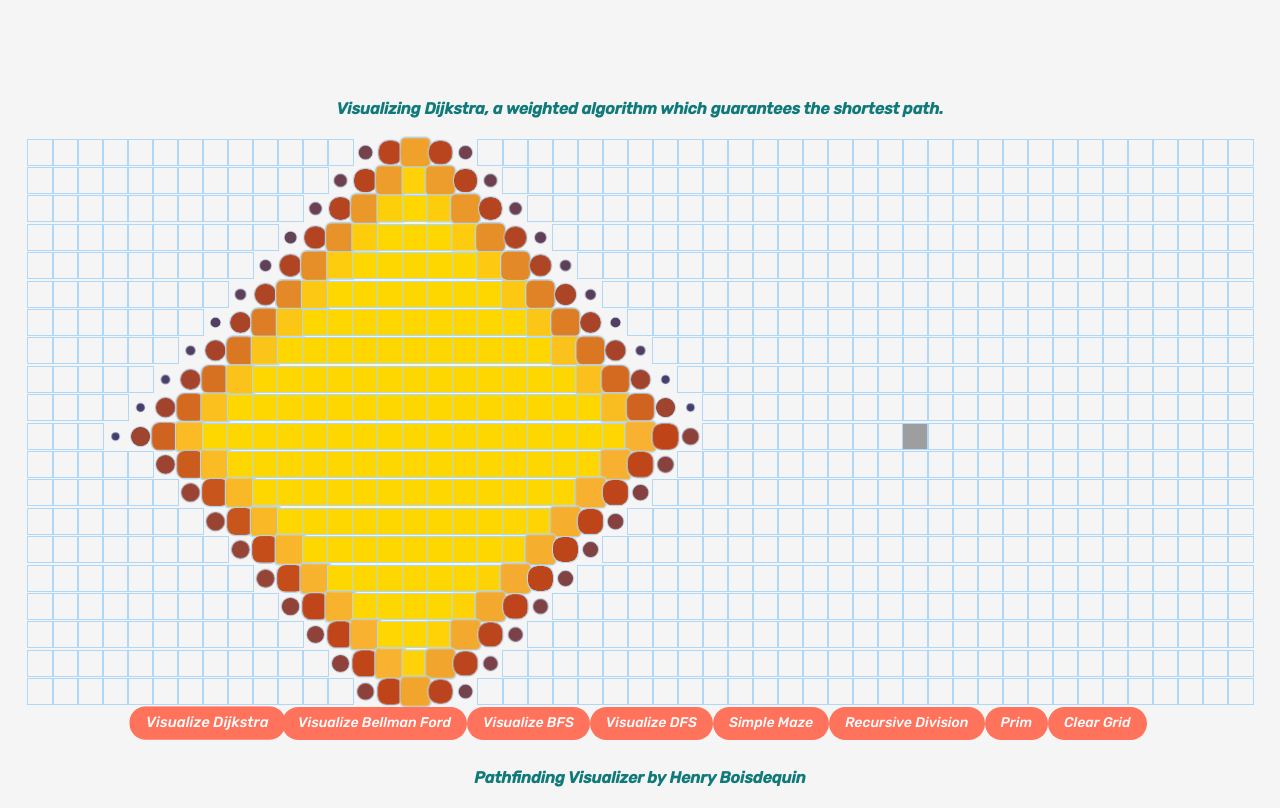
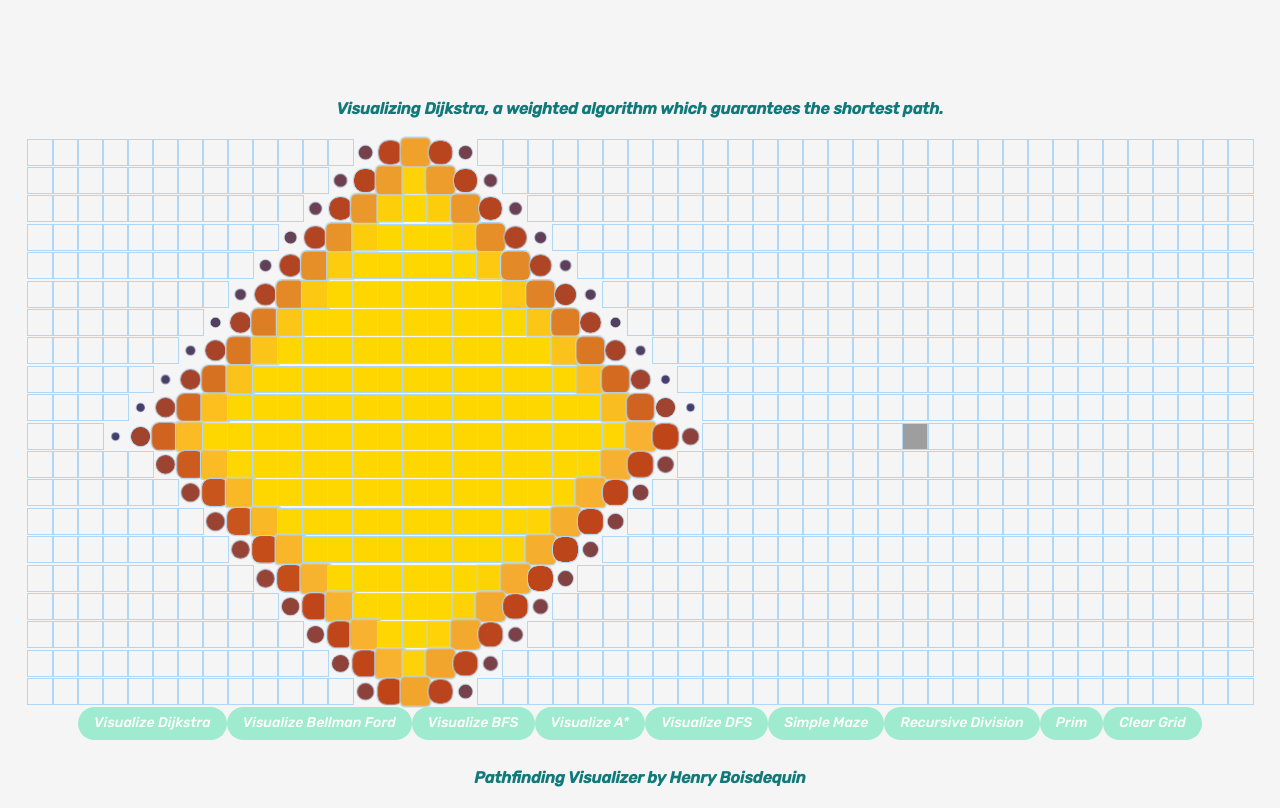
Before and after one commit to henryboisdequin/Pathfinding-Visualiser, a React (Create React App) app: page / in a window 1280 px wide. Both pictures are taken after a click on the button "Visualize Dijkstra". Built offline with nearby package versions, Linux system fonts and the light colour scheme; grey boxes are pictures that could not be loaded; the HTML template or start-up script is replaced by a standard one.

Commit message:
added disability of buttons

```diff
--- /dev/null
+++ b/src/algorithms/aStar.js
@@ -0,0 +1,41 @@
+export function aStar(grid, startNode, finishNode) {
+  const unvisitedNodes = [];
+  const visitedNodesInOrder = [];
+  startNode.isVisited = true;
+  startNode.previousNode = null;
+  unvisitedNodes.push(startNode);
+  visitedNodesInOrder.push(startNode);
+  while (unvisitedNodes.length) {
+    let currentNode = unvisitedNodes.pop();
+    if (currentNode.isWall) continue;
+    if (currentNode === finishNode) return visitedNodesInOrder;
+    currentNode.isVisited = true;
+    visitedNodesInOrder.push(currentNode);
+    let neighbors = getUnvisitedNeighbors(currentNode, grid);
+
+    for (const neighbor of neighbors) {
+      neighbor.previousNode = currentNode;
+      unvisitedNodes.push(neighbor);
+    }
+  }
+  return visitedNodesInOrder;
+}
+
+function getUnvisitedNeighbors(node, grid) {
+  const neighbors = [];
+  const { col, row } = node;
+  if (row > 0) neighbors.push(grid[row - 1][col]);
+  if (row < grid.length - 1) neighbors.push(grid[row + 1][col]);
+  if (col > 0) neighbors.push(grid[row][col - 1]);
+  if (col < grid[0].length - 1) neighbors.push(grid[row][col + 1]);
+  return neighbors.filter((neighbor) => !neighbor.isVisited);
+}
+
+function heuristic(currentNode, finishNode) {
+  // Euclidean Distance
+  const { row, col } = currentNode;
+  const xCoords = Math.pow(finishNode.col - col, 2);
+  const yCoords = Math.pow(finishNode.row - row, 2);
+
+  return Math.sqrt(xCoords + yCoords);
+}
--- a/src/components/Pathfinder/Pathfinding.jsx
+++ b/src/components/Pathfinder/Pathfinding.jsx
@@ -5,6 +5,7 @@ import { dijkstra } from "../../algorithms/dijkstra";
 import { bellmanFord } from "../../algorithms/bellmanFord";
 import { bfs } from "../../algorithms/bfs";
 import { dfs } from "../../algorithms/dfs";
+import { aStar } from "../../algorithms/aStar";
 import "./Pathfinding.css";
 import { simpleMaze } from "../../mazeGeneration/simpleMaze";
 import { recursiveDivision } from "../../mazeGeneration/recursiveDivision";
@@ -248,6 +249,23 @@ export default class PathfindingVisualiser extends React.Component {
     }, 10000);
   }
 
+  visualizeAStar() {
+    this.setState({
+      message:
+        "Visualizing A*, a weighted algorithm which guarantees the shortest path.",
+    });
+    const { grid, start, end } = this.state;
+    this.setState({ visualizing: true });
+    const startNode = grid[start[0]][start[1]];
+    const finishNode = grid[end[0]][end[1]];
+    const visitedNodesInOrder = aStar(grid, startNode, finishNode);
+    const nodesInShortestPathOrder = getNodesInShortestPathOrder(finishNode);
+    this.animateAlgorithm(visitedNodesInOrder, nodesInShortestPathOrder);
+    setTimeout(() => {
+      this.setState({ visualizing: false });
+    }, 10000);
+  }
+
   visualizeSimpleMaze() {
     const { grid, start, end } = this.state;
     this.unvisitNodes(true, start, end);
@@ -269,8 +287,8 @@ export default class PathfindingVisualiser extends React.Component {
   }
 
   render() {
-    const { grid, mouseIsPressed, message } = this.state;
-    // if (!visualizing) {
+    const { grid, mouseIsPressed, message, visualizing } = this.state;
+    if (!visualizing) {
       return (
         <>
           {/* <h1 className="title">Pathfinding Visualizer</h1> */}
@@ -289,7 +307,9 @@ export default class PathfindingVisualiser extends React.Component {
                         isStart={isStart}
                         isWall={isWall}
                         mouseIsPressed={mouseIsPressed}
-                      onMouseDown={(row, col) => this.handleMouseDown(row, col)}
+                        onMouseDown={(row, col) =>
+                          this.handleMouseDown(row, col)
+                        }
                         onMouseEnter={(row, col) =>
                           this.handleMouseEnter(row, col)
                         }
@@ -318,6 +338,12 @@ export default class PathfindingVisualiser extends React.Component {
               className="button f6 grow no-underline br-pill ph3 pv2 mb2 dib white bg-light-red button-font"
             >
               Visualize BFS
+            </button>
+            <button
+              onClick={() => this.visualizeAStar()}
+              className="button f6 grow no-underline br-pill ph3 pv2 mb2 dib white bg-light-red button-font"
+            >
+              Visualize A*
             </button>
             <button
               onClick={() => this.visualizeDFS()}
@@ -361,5 +387,105 @@ export default class PathfindingVisualiser extends React.Component {
           </h4>
         </>
       );
+    } else {
+      return (
+        <>
+          {/* <h1 className="title">Pathfinding Visualizer</h1> */}
+          <div className="grid">
+            <h4>{message}</h4>
+            {grid.map((row, rowIdx) => {
+              return (
+                <div key={rowIdx}>
+                  {row.map((node, nodeIdx) => {
+                    const { row, col, isFinish, isStart, isWall } = node;
+                    return (
+                      <Node
+                        key={nodeIdx}
+                        col={col}
+                        isFinish={isFinish}
+                        isStart={isStart}
+                        isWall={isWall}
+                        mouseIsPressed={mouseIsPressed}
+                        onMouseDown={(row, col) =>
+                          this.handleMouseDown(row, col)
+                        }
+                        onMouseEnter={(row, col) =>
+                          this.handleMouseEnter(row, col)
+                        }
+                        onMouseUp={() => this.handleMouseUp()}
+                        row={row}
+                      />
+                    );
+                  })}
+                </div>
+              );
+            })}
+            <button
+              disabled
+              className="f6 no-underline br-pill ph3 pv2 mb2 dib white bg-light-green button-font"
+            >
+              Visualize Dijkstra
+            </button>
+            <button
+              disabled
+              className="f6 no-underline br-pill ph3 pv2 mb2 dib white bg-light-green button-font"
+            >
+              Visualize Bellman Ford
+            </button>
+            <button
+              disabled
+              className="f6 no-underline br-pill ph3 pv2 mb2 dib white bg-light-green button-font"
+            >
+              Visualize BFS
+            </button>
+            <button
+              disabled
+              className="f6 no-underline br-pill ph3 pv2 mb2 dib white bg-light-green button-font"
+            >
+              Visualize A*
+            </button>
+            <button
+              disabled
+              className="f6 no-underline br-pill ph3 pv2 mb2 dib white bg-light-green button-font"
+            >
+              Visualize DFS
+            </button>
+            <button
+              disabled
+              className="f6 no-underline br-pill ph3 pv2 mb2 dib white bg-light-green button-font"
+            >
+              Simple Maze
+            </button>
+            <button
+              disabled
+              className="f6 no-underline br-pill ph3 pv2 mb2 dib white bg-light-green button-font"
+            >
+              Recursive Division
+            </button>
+            <button
+              disabled
+              className="f6 no-underline br-pill ph3 pv2 mb2 dib white bg-light-green button-font"
+            >
+              Prim
+            </button>
+            <button
+              disabled
+              className="f6 no-underline br-pill ph3 pv2 mb2 dib white bg-light-green button-font"
+            >
+              Clear Grid
+            </button>
+          </div>
+          <h4>
+            <a
+              className="button"
+              href="https://github.com/henryboisdequin/Pathfinding-Visualiser"
+            >
+              Pathfinding Visualizer
+            </a>{" "}
+            by Henry Boisdequin
+          </h4>
+        </>
+      );
     }
   }
+}
```
Also changed, not shown: 2 other files (tests, documents, lock files or other folders). Lines whose indentation alone changed are shown as unchanged.
